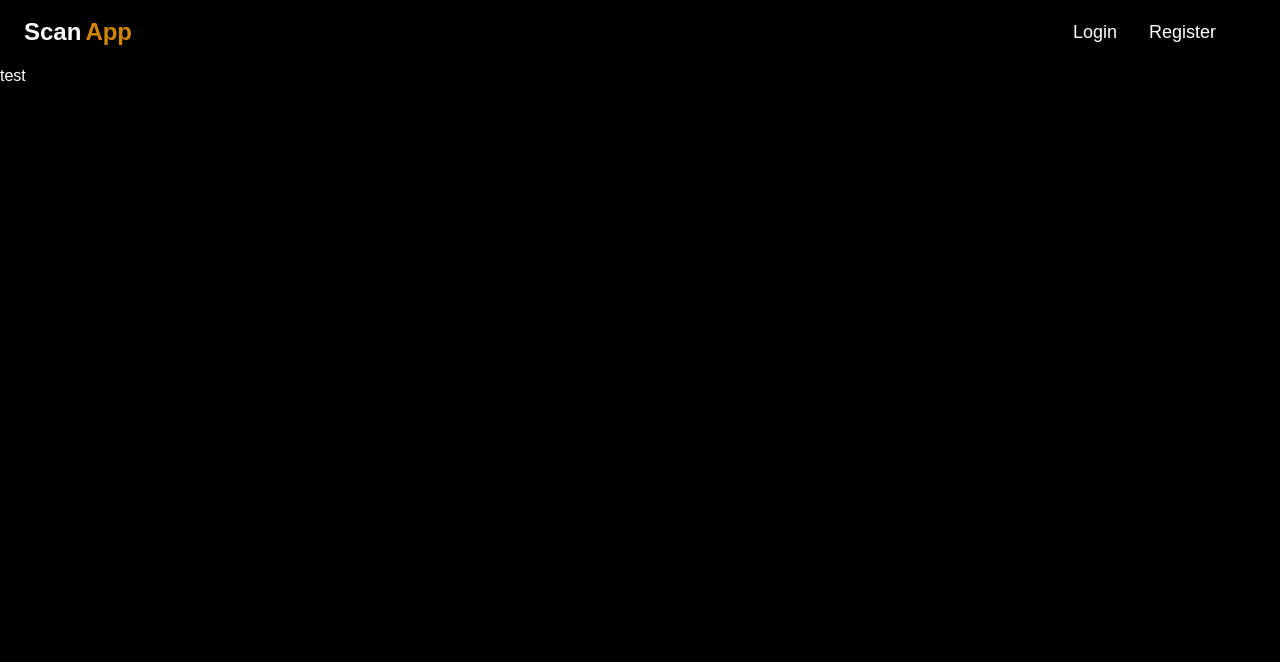
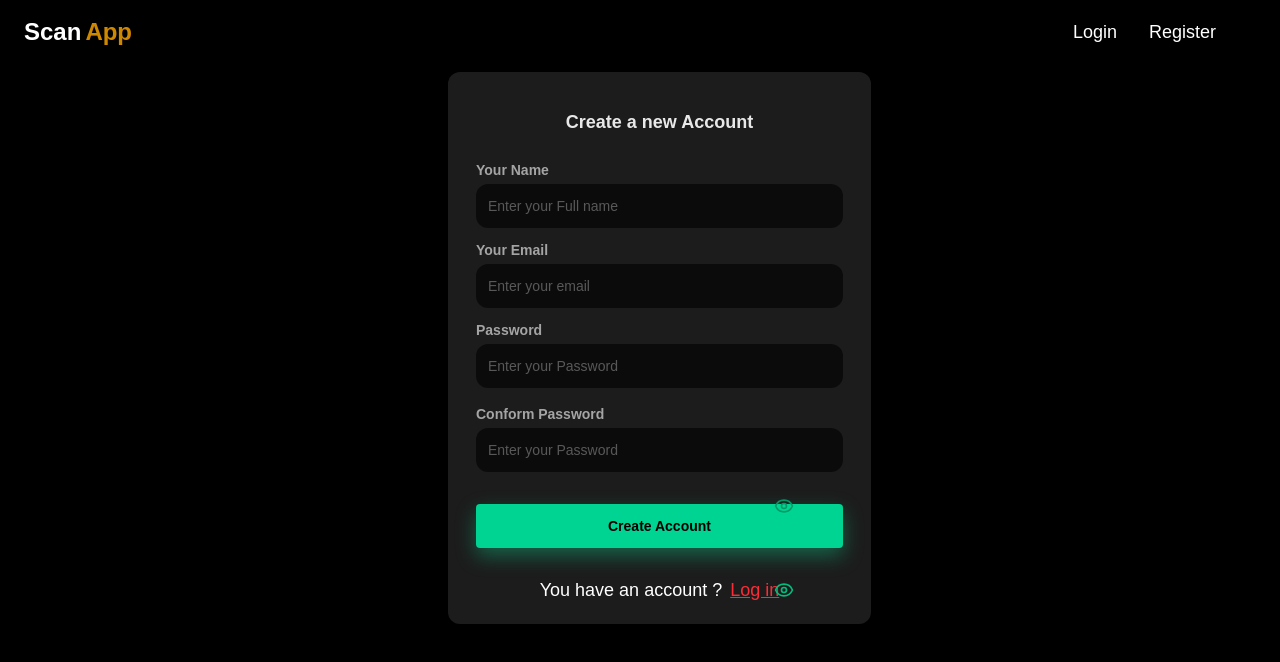
Before and after one commit to princekumar9234/Scan-App, a React (Vite) app in the folder Frontend/: page /register in a window 1280 px wide. Shown: the top 662 px of the page. Built offline with nearby package versions, Linux system fonts and the light colour scheme.

Commit message:
create register page

```diff
--- a/Frontend/src/App.jsx
+++ b/Frontend/src/App.jsx
@@ -8,6 +8,7 @@ const App = () => {
   return (
     <div>
       <Navbar/>
+
      <Routes>
       <Route path="/login" element={<LoginPage/>} />
       <Route path="/register" element={<RegisterPage/>} />
--- a/Frontend/src/Pages/LoginPage.jsx
+++ b/Frontend/src/Pages/LoginPage.jsx
@@ -34,7 +34,7 @@ const LoginPage = () => {
             type="text"
             name="email"
             placeholder="Enter your Email"
-            className="p-3  bg-black focus:border opacity-65 outline-none focus:border-emerald-400 rounded-xl text-sm "
+            className="p-3  bg-black focus:border opacity-65 outline-none focus:shadow-[0_8px_20px_rgba(2,180,120,0.2)] focus:border-emerald-400 rounded-xl text-sm "
           />
           <h4 className="mt-2 text-sm text-gray-300 opacity-65">Psssword</h4>
           <input
@@ -46,12 +46,12 @@ const LoginPage = () => {
             name="pasword "
             type={showPassword ? "text" : "password"}
             placeholder="Enter your password"
-            className="p-3  bg-black text-sm opacity-65  rounded-xl focus:border  outline-none focus:border-emerald-400 "
+            className="p-3  bg-black text-sm opacity-65  rounded-xl focus:border  focus:shadow-[0_8px_20px_rgba(2,180,120,0.2)] outline-none focus:border-emerald-400 "
           />
           <button
             type="button"
             onClick={() => setShowPassword(!showPassword)} // click handler to toggle state
-            className="absolute bottom-68 right-27 md:right-[38%] md:bottom-70 text-emerald-600 hover:text-emerald-400 focus:outline-none cursor-pointer flex items-center justify-center"
+            className="absolute bottom-68 right-27 md:right-[38%] md:bottom-70 focus:shadow-[0_8px_20px_rgba(2,180,120,0.2)] text-emerald-600 hover:text-emerald-400 focus:outline-none cursor-pointer flex items-center justify-center"
           >
             {showPassword ? <EyeOff size={20} /> : <Eye size={20} />}
           </button>
--- a/Frontend/src/Pages/RegisterPage.jsx
+++ b/Frontend/src/Pages/RegisterPage.jsx
@@ -1,11 +1,78 @@
-import React from 'react'
+import React, { useState } from "react";
+import { useNavigate } from "react-router-dom";
+import { Eye, EyeOff } from "lucide-react";
 
 const RegisterPage = () => {
+  const navigate = useNavigate();
+  const [showPassword, setShowPassword] = useState(false);
+  const [showConformPassword, setShowConformPassword] = useState(false);
   return (
     <div>
-      test
+      <form className="mt-2 ml-7 md:ml-[35%] w-fit m-4 rounded-xl bg-[#1c1c1c]">
+
+        <div className="  p-7 gap-1  flex flex-col">
+          <h4 className="mt-2 opacity-90 text-center mb-3 text-lg font-bold">Create a new Account</h4>
+          <h4 className="mt-2 opacity-60 text-sm font-bold">Your Name</h4>
+          <input
+            type="text"
+            placeholder="Enter your Full name"
+            className="p-3 bg-black rounded-xl text-sm focus:shadow-[0_8px_20px_rgba(2,180,120,0.2)] focus:border-emerald-300 focus:border opacity-60 outline-none  "
+          />
+          <h4 className="mt-2 opacity-60 text-sm font-bold">Your Email</h4>
+          <input
+            type="email"
+            placeholder="Enter your email "
+            className="p-3 bg-black rounded-xl text-sm focus:shadow-[0_8px_20px_rgba(2,180,120,0.2)] focus:border-emerald-300 focus:border opacity-60 outline-none  "
+          />
+          <h4 className="mt-2 opacity-60 text-sm font-bold">Password</h4>
+          <input
+            type={showPassword ? "text " : "password"}
+            placeholder="Enter your Password"
+            className=" p-3 bg-black rounded-xl text-sm focus:shadow-[0_8px_20px_rgba(2,180,120,0.2)] focus:border-emerald-300 focus:border opacity-60 outline-none  "
+          />
+
+          <button
+            type="button"
+            onClick={() => setShowPassword(!showPassword)} // click handler to toggle state
+            className="absolute bottom-69 right-24 md:right-[38%]  md:bottom-71 text-emerald-600 hover:text-emerald-400 focus:outline-none cursor-pointer flex items-center justify-center"
+          >
+            {showPassword ? <EyeOff size={20} /> : <Eye size={20} />}
+          </button>
+          <h4 className="mt-3 opacity-60 text-sm font-bold">
+            Conform Password
+          </h4>
+          <input
+            type={showConformPassword ? "text" : "password"}
+            placeholder="Enter your Password"
+            className="p-3 bg-black rounded-xl text-sm focus:border-emerald-300 focus:shadow-[0_8px_20px_rgba(2,180,120,0.2)] focus:border opacity-60 outline-none  "
+          />
+
+          <button
+            type="button"
+            onClick={() => setShowConformPassword(!showConformPassword)} // click handler to toggle state
+            className="absolute bottom-48 right-24 md:right-[38%] md:bottom-50 focus:shadow-[0_8px_20px_rgba(2,180,120,0.2)] text-emerald-500 focus:outline-none cursor-pointer flex items-center justify-center"
+          >
+            {showConformPassword ? <EyeOff size={20} /> : <Eye size={20} />}
+          </button>
+          <br />
+          <button className="px-27 md:px-33  py-3 bg-emerald-400 outline-none rounded focus:shadow-[0_8px_20px_rgba(2,180,120,0.2)] text-black font-bold text-sm shadow-[0_8px_20px_rgba(16,185,129,0.45)] hover:shadow-[0_10px_25px_rgba(16,185,129,0.6)] ">
+            Create Account
+          </button>
+        </div>
+        <div className="flex gap-2 justify-center pb-5 text-lg">
+          You have an account ?
+          <button
+            onClick={() => {
+              navigate("/login");
+            }}
+            className="underline text-red-500"
+          >
+            Log in
+          </button>
+        </div>
+      </form>
     </div>
-  )
-}
+  );
+};
 
-export default RegisterPage
+export default RegisterPage;
```
